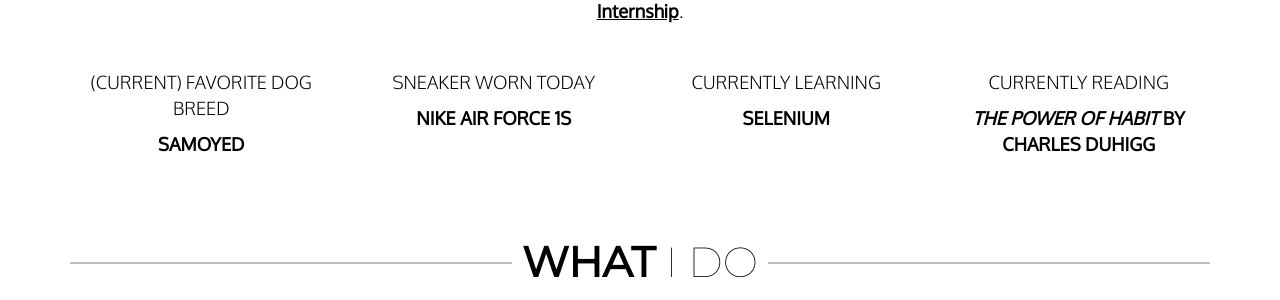
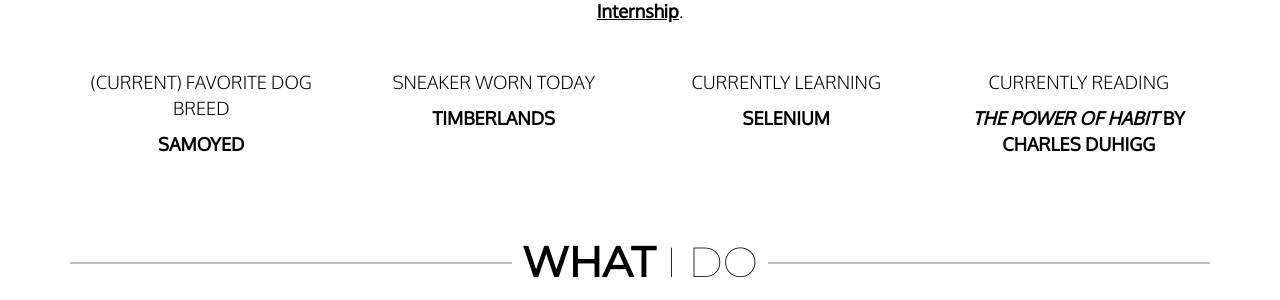
Before and after one commit to haanmiba/haanmiba.github.io, a Jekyll site: the page built from index.md, in a window 1280 px wide and 900 px high, scrolled down 1116 px. Shown: the part 154-454 px from the top of the window. Built offline with Jekyll 4.4.1, drawn with Linux system fonts in a browser that asks for light colours; nearby versions of some CDN libraries.

Commit message:
Update about.yml

```diff
--- a/_data/about.yml
+++ b/_data/about.yml
@@ -6,7 +6,7 @@ currently:
   - action: 'seeking a'
     subject: 'Summer 2019 Summer Internship'
 dog: 'Samoyed'
-sneaker: 'Nike Air Force 1s'
+sneaker: 'Timberlands'
 learning: 'Selenium'
 reading:
   book: 'The Power of Habit'
```
